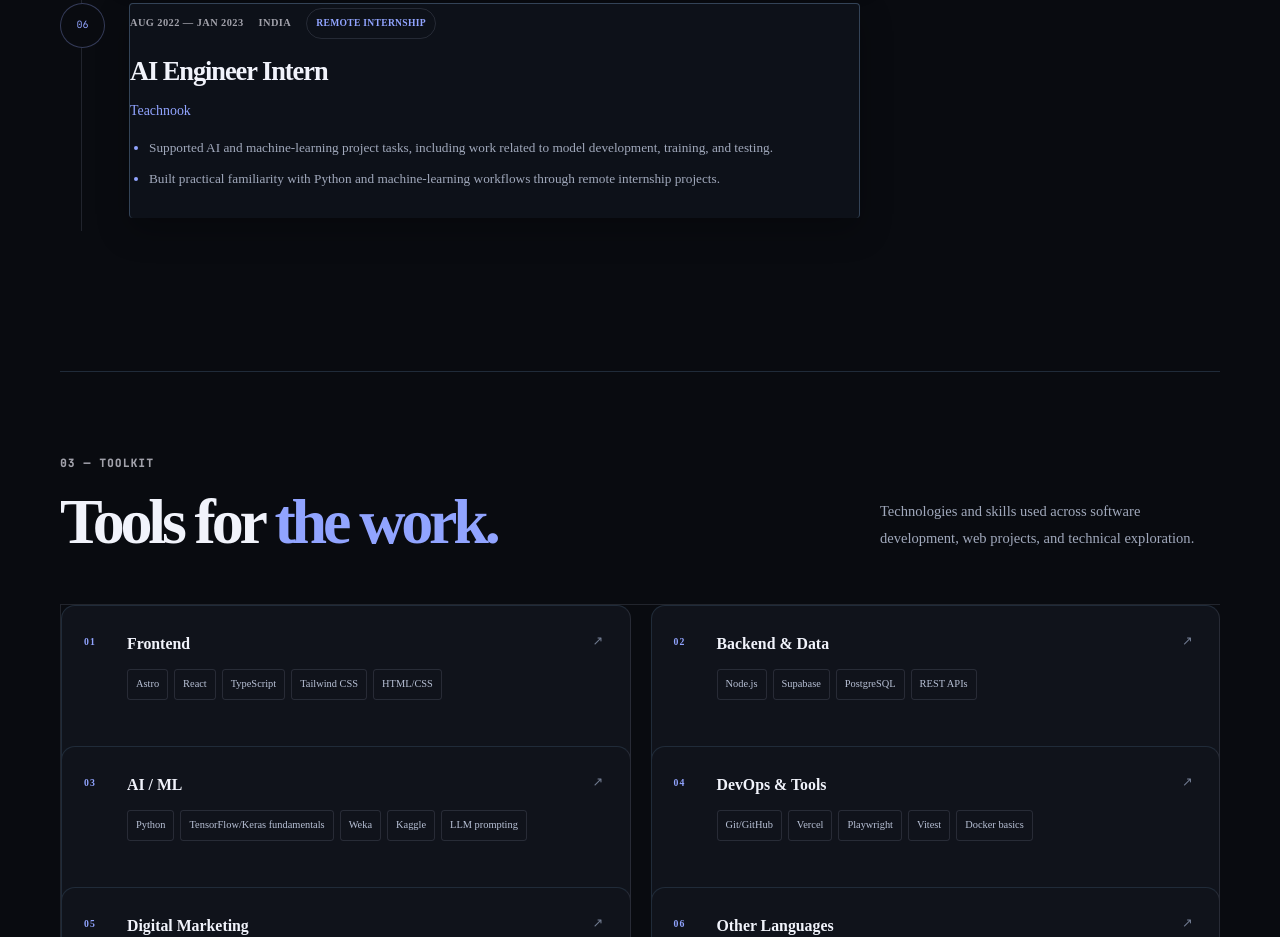
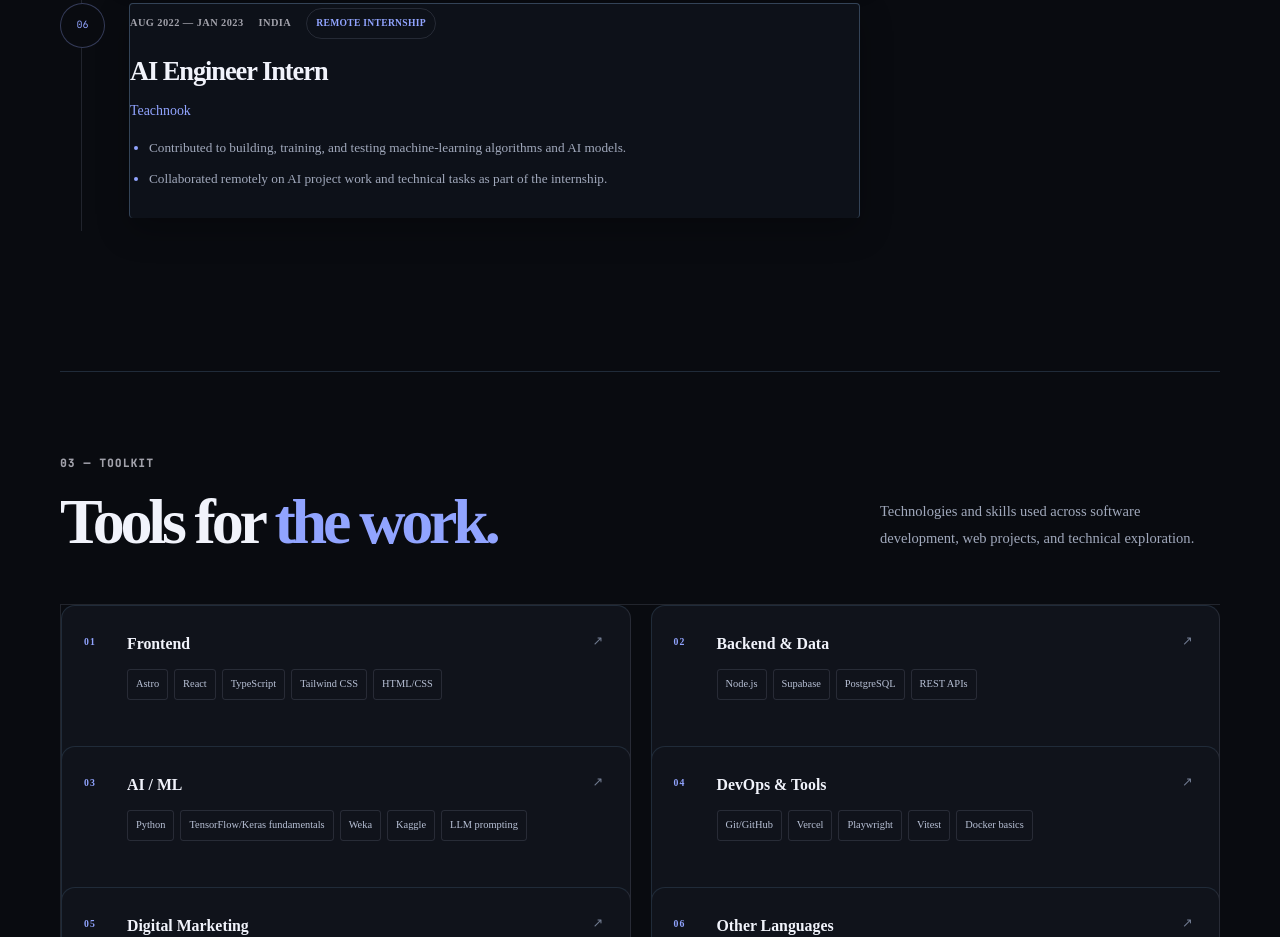
Before and after one commit to barshan94/portfolio, an Astro site: page / in a window 1280 px wide. Shown: the part 5220-6157 px from the top of the page. Built offline with nearby package versions, Linux system fonts and the light colour scheme; Astro itself is replaced by a stand-in of ours.

Commit message:
Align AI internship bullets with supplied responsibilities

```diff
--- a/src/content/cv/profile.md
+++ b/src/content/cv/profile.md
@@ -61,8 +61,8 @@ experience:
     location: "India"
     period: "Aug 2022 — Jan 2023"
     bullets:
-      - "Supported AI and machine-learning project tasks, including work related to model development, training, and testing."
-      - "Built practical familiarity with Python and machine-learning workflows through remote internship projects."
+      - "Contributed to building, training, and testing machine-learning algorithms and AI models."
+      - "Collaborated remotely on AI project work and technical tasks as part of the internship."
 skills:
   - group: "Frontend"
     items: ["Astro", "React", "TypeScript", "Tailwind CSS", "HTML/CSS"]
```
